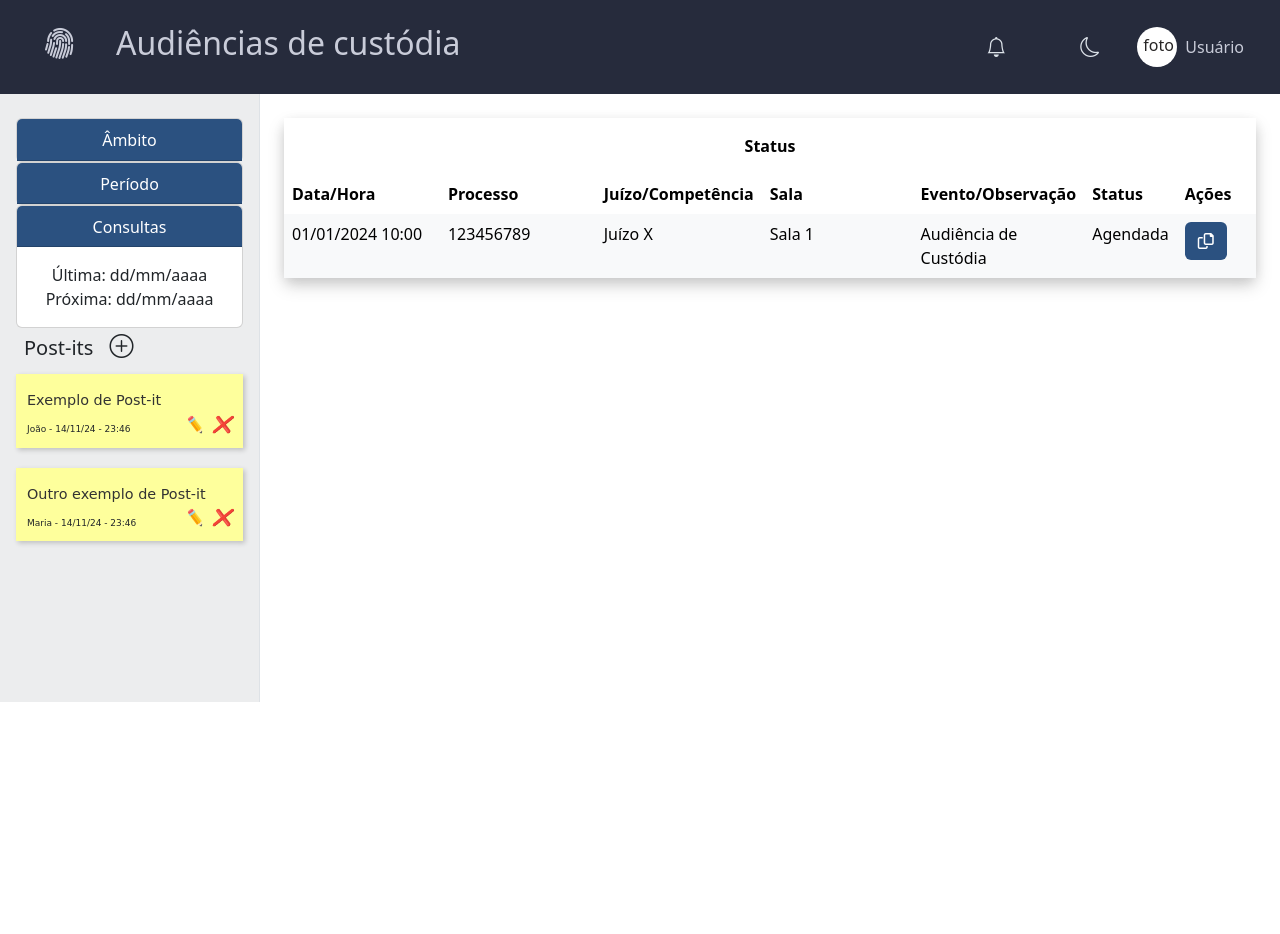
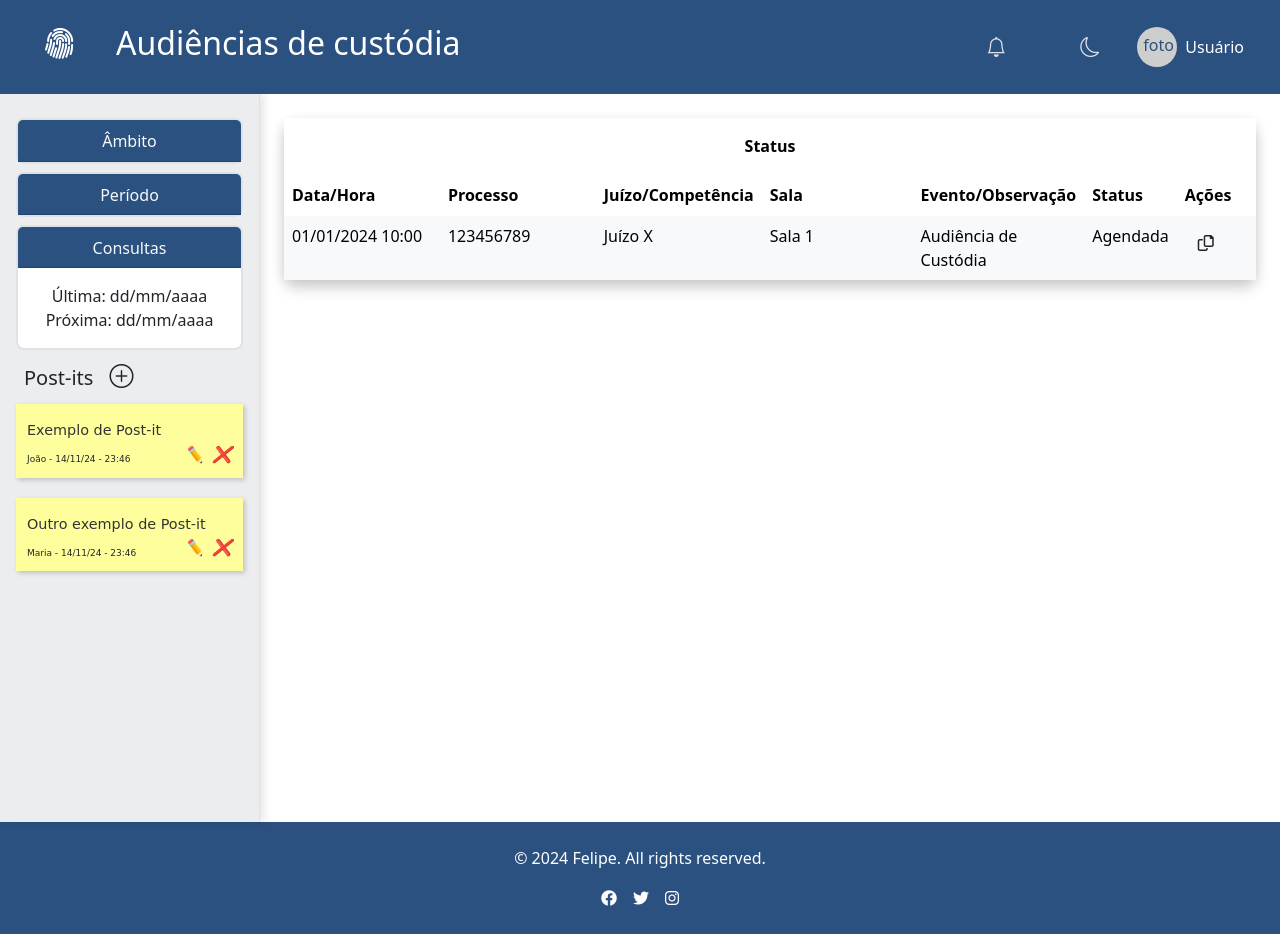
Before and after one commit to felipess/ChronosAlert, a React (Create React App) app in the folder chronos-alert/client/: page / in a window 1280 px wide. Before the commit the page ends 814 px from the top, so only its background shows below. Built offline with nearby package versions, Linux system fonts and the light colour scheme.

Commit message:
CSS tema dark adicionado

```diff
--- a/chronos-alert/client/src/components/AccordionSidebar.js
+++ b/chronos-alert/client/src/components/AccordionSidebar.js
@@ -6,7 +6,7 @@ const AccordionSidebar = () => (
             <div className="card-header" id="headingOne">
                 <h5 className="mb-0">
                     <button
-                        className="w-100 border-0 bg-transparent fs-6"
+                        className="w-100 border-0 bg-transparent collapsed text-light fs-6"
                         type="button"
                         data-bs-toggle="collapse"
                         data-bs-target="#collapseOne"
@@ -34,7 +34,7 @@ const AccordionSidebar = () => (
             <div className="card-header" id="headingTwo">
                 <h5 className="mb-0">
                     <button
-                        className="w-100 border-0 bg-transparent collapsed fs-6"
+                        className="w-100 border-0 bg-transparent collapsed text-light fs-6"
                         type="button"
                         data-bs-toggle="collapse"
                         data-bs-target="#collapseTwo"
@@ -64,7 +64,7 @@ const AccordionSidebar = () => (
             <div className="card-header" id="headingThree">
                 <h5 className="mb-0">
                     <button
-                        className="w-100 border-0 bg-transparent collapsed fs-6"
+                        className="w-100 border-0 bg-transparent collapsed text-light fs-6"
                         type="button"
                         data-bs-toggle="collapse"
                         data-bs-target="#collapseThree"
--- a/chronos-alert/client/src/components/DashboardResultados.jsx
+++ b/chronos-alert/client/src/components/DashboardResultados.jsx
@@ -1,15 +1,34 @@
-import React from 'react';
+import React, { useState, useEffect } from 'react';
 import Sidebar from './Sidebar';
 import TabelaResultados from './TabelaResultados';
 import '../styles/index.css';
 import '../styles/custom.css';
 
 const DashboardResultados = () => {
+  const [isDarkMode, setIsDarkMode] = useState(false);
+
+  // Verificar modo dark
+  useEffect(() => {
+    const isDark = document.body.classList.contains('dark');
+    setIsDarkMode(isDark);
+
+    const observer = new MutationObserver(() => {
+      const isDark = document.body.classList.contains('dark');
+      setIsDarkMode(isDark);
+    });
+    observer.observe(document.body, { attributes: true, attributeFilter: ['class'] });
+    return () => observer.disconnect();
+  }, []);
+
   return (
     <div className="container-fluid p-0 min-h-screen d-flex flex-column ">
       <div className="d-flex flex-grow-1">
-        <Sidebar />
-        <TabelaResultados />
+        <Sidebar
+          isDarkMode={isDarkMode}
+        />
+        <TabelaResultados
+          isDarkMode={isDarkMode}
+        />
       </div>
     </div>
   );
--- a/chronos-alert/client/src/components/TabelaResultados.js
+++ b/chronos-alert/client/src/components/TabelaResultados.js
@@ -1,11 +1,11 @@
 import React from 'react';
 
-const TabelaResultados = () => {
+const TabelaResultados = ({ isDarkMode }) => {
     return (
         <div className="flex-grow-1 p-4 pb-0 d-flex flex-column">
             <div className="mb-2 pb-4">
                 <div className="table-responsive">
-                    <table className="table-light table-striped table-hover w-100 table shadow custom-border">
+                    <table className={`${isDarkMode ? 'table-dark' : 'table-light'} table-striped table-hover w-100 table shadow custom-border`}>
                         <thead>
                             <tr>
                                 <th colSpan="7" className="text-center font-bold text-xl py-3">Status</th>
--- a/chronos-alert/client/src/styles/custom.css
+++ b/chronos-alert/client/src/styles/custom.css
@@ -1,42 +1,131 @@
+/* ----------------------------------------------
+   1. VARIÁVEIS GLOBAIS E TEMAS
+-------------------------------------------------- */
 :root {
+    --bs-border-color: #222736;
     --btn-color: #2b5180;
+    --btn-hover-color: #345f93;
+    --btn-hover-theme-icon-color: #b7bfc8;
+    --blue-color: cornflowerblue;
+    --red-color: #f46a6a;
 }
 
-body {
+body.light {
     background-color: #ffffff;
     --custom-bg-card: #ffffff;
-    --custom-border: rgba(229, 231, 235, 0.707);
+    --custom-border: rgba(229, 231, 235, 0.707) !important;
     --theme-text: #272525;
 }
 
+body.dark {
+    background-color: #222736;
+    color: #ffffff;
+    --custom-bg-card: #2a3042;
+    --custom-border: rgb(95, 97, 101) !important;
+    --custom-bg-table: #2a3042;
+    --theme-text: #dce2e9;
+    --bs-border-color: #283b49 !important;
+}
+
+/* ----------------------------------------------
+     2. ÍCONES E BOTÕES
+  -------------------------------------------------- */
 .bi-bell,
 .bi-moon,
 .bi-sun {
-    color: #dce2e9;
+    color: #dce2e9 !important;
     font-size: 20px;
+    float: left;
+    margin: 0;
 }
 
-i.bi-sun:hover,
-.bi-moon:hover {
+i.bi-sun:hover {
+    color: #feff9c !important;
     cursor: pointer;
     transition: font-size 0.3s ease;
 }
 
+.bi-moon:hover {
+    color: #fff !important;
+    cursor: pointer;
+    transition: font-size 0.3s ease;
+}
+
+/* ----------------------------------------------
+     3. CABEÇALHO E RODAPÉ
+  -------------------------------------------------- */
 .header {
+    position: relative;
+    z-index: 2;
+}
+
+.footer {
+    position: relative;
+    z-index: 2;
+}
+
+.custom-headerFooter-dark {
     background-color: #262b3c;
     color: rgb(201, 204, 217);
 }
 
-.footer {
-    background-color: #262b3c !important;
-    color: rgb(201, 204, 217);
+.custom-headerFooter-dark a:hover {
+    color: rgb(169, 173, 193);
 }
 
+.custom-headerFooter-white {
+    background-color: #2b5180;
+    color: #FFF;
+}
+
+.custom-headerFooter-white a:hover {
+    color: #dae0e7;
+}
+
+
+/* ----------------------------------------------
+     4. SIDEBAR (BARRA LATERAL)
+  -------------------------------------------------- */
 .sidebar {
+    position: relative;
+    display: flex;
+    flex-direction: column;
     border-right: 1px solid var(--bs-border-color);
-    background-color: #ecedee;
-    height: 76vh;
+    transition: width 0.3s ease, opacity 0.3s ease;
+    opacity: 1;
+    z-index: 1;
+    box-shadow: 4px 0 8px rgba(0, 0, 0, 0.1);
+    flex: 0 0 auto;
     overflow-y: auto;
+    height: 91vh;
+}
+
+.light .sidebar {
+    background-color: #ecedee !important;
+}
+
+.dark .sidebar {
+    background-color: #282e3f;
+}
+
+.sidebar.collapsed {
+    width: 60px;
+    opacity: 0.5;
+    pointer-events: auto;
+    transition: opacity 0.3s ease;
+}
+
+.sidebar.expanded {
+    opacity: 1;
+    pointer-events: auto;
+}
+
+
+/* ----------------------------------------------
+     5. CARTÕES (CARD)
+  -------------------------------------------------- */
+.card {
+    border: 2px solid var(--bs-border-color) !important;
 }
 
 .card-header {
@@ -44,54 +133,173 @@ i.bi-sun:hover,
     color: #fff !important;
 }
 
-button {
-    color: #fff !important;
-    background-color: var(--btn-color) !important;
+.card-header:hover {
+    background-color: var(--btn-hover-color) !important;
+    border-color: var(--btn-hover-color) !important;
 }
 
-.fakeuser {
-    background-color: #fff;
-    padding-left: 6px;
-    padding-top: 6px;
-    color: #272525;
+.card-body {
+    background-color: var(--custom-bg-card) !important;
+    color: var(--theme-text) !important;
+}
+
+.accordion .card {
+    border-radius: 8px;
+    margin-bottom: 8px;
 }
 
 
-.table-dark {
-    --bs-table-bg: var(--custom-bg-table) !important;
-    --bs-table-striped-bg: #282e40 !important;
-    --bs-table-hover-bg: #222736 !important;
-    --bs-border-color: var(--bs-border-color);
-    color: var(--theme-text);
+/* ----------------------------------------------
+     6. BOTÕES PRINCIPAIS
+  -------------------------------------------------- */
+.btn-primary {
+    background-color: var(--btn-color) !important;
+    border-color: var(--btn-color) !important;
+    color: white;
 }
 
-.table-light {
-    --bs-table-bg: white !important;
-    --bs-table-striped-bg: #f8f9fa !important;
-    --bs-table-hover-bg: #e9ecef !important;
-    --bs-border-color: var(--bs-border-color);
-    color: var(--theme-text);
+.btn-primary:hover {
+    background-color: var(--btn-hover-color) !important;
+    border-color: var(--btn-hover-color) !important;
 }
 
-.table th,
-.table td {
-    border: 1px solid var(--bs-border-color) !important;
+
+/* ----------------------------------------------
+     7. LOADING E ANIMAÇÕES
+  -------------------------------------------------- */
+.loading-container {
+    display: flex;
+    flex-direction: column;
+    justify-content: center;
+    align-items: center;
+    height: 100vh;
 }
 
-.table-responsive {
-    box-shadow: 0 4px 12px rgba(0, 0, 0, 0.1);
-    border-radius: 10px;
-    overflow: visible !important;
+.spinner {
+    border: 8px solid rgba(255, 255, 255, 0.3);
+    border-radius: 50%;
+    border-top: 8px solid #3498db;
+    width: 50px;
+    height: 50px;
+    animation: spin 1s linear infinite;
 }
 
-/* Postit */
-@media (max-width: 600px) {
-    .list-group-item {
-        max-width: 100%;
+@keyframes spin {
+    0% {
+        transform: rotate(0deg);
+    }
+
+    100% {
+        transform: rotate(360deg);
     }
 }
 
-.postit {
+
+/* ----------------------------------------------
+     8. NOTIFICAÇÕES
+  -------------------------------------------------- */
+.notification-bell {
+    position: relative;
+}
+
+.notification-badge {
+    width: 20px;
+    height: 20px;
+    font-size: 12px;
+    position: absolute;
+    top: -5px;
+    right: -5px;
+    display: flex;
+    justify-content: center;
+    align-items: center;
+    border-radius: 50%;
+    color: white;
+}
+
+.notifications-dropdown {
+    position: absolute;
+    top: 95px;
+    right: 10px;
+    border-radius: 5px;
+    box-shadow: 0 2px 10px rgba(0, 0, 0, 0.1);
+    z-index: 1000;
+    padding: 10px;
+    width: 550px;
+    background: var(--custom-bg-card);
+    color: var(--theme-text);
+    max-height: 850px;
+    overflow-y: auto;
+}
+
+.light .notifications-dropdown {
+    background: white;
+    color: #555;
+}
+
+.notification-item {
+    padding: 10px;
+    border-bottom: 1px solid rgba(0, 0, 0, 0.1);
+    color: var(--theme-text);
+    cursor: pointer;
+}
+
+.notification-item:hover {
+    background-color: rgba(0, 0, 0, 0.134);
+}
+
+.notification-item:last-child {
+    border-bottom: none;
+}
+
+.notification-badge {
+    box-shadow: 0 0 2px rgba(0, 0, 0, 0.5);
+}
+
+.highlight-red:hover {
+    color: var(--red-color);
+    cursor: pointer;
+}
+
+.highlight-blue:hover {
+    color: var(--blue-color);
+    cursor: pointer;
+}
+
+.bi-exclamation-triangle {
+    font-size: 2rem;
+    color: var(--red-color);
+}
+
+.notification-date {
+    font-weight: bold;
+}
+
+.light .notification-processo {
+    color: blue;
+}
+
+.dark .notification-processo {
+    color: var(--blue-color);
+}
+
+.notification-juizo {
+    font-style: italic;
+}
+
+.notification-status {
+    color: gray;
+}
+
+button:focus {
+    outline: none !important;
+    border: none !important;
+    box-shadow: none !important;
+}
+
+/* ----------------------------------------------
+     9. POSTITS (NOTAS)
+  -------------------------------------------------- */
+.light .postit {
     position: relative;
     background-color: #feff9c;
     border: 1px solid #feff9c;
@@ -105,14 +313,27 @@ button {
     font-size: 0.9em;
 }
 
+.dark .postit {
+    position: relative;
+    background-color: #3b3f4f;
+    border: 1px solid #3b3f4f;
+    border-radius: 0px;
+    box-shadow: 2px 2px 5px rgba(0, 0, 0, 0.2);
+    padding: 10px;
+    margin: 10px 0;
+    font-family: 'Comic Sans MS', cursive;
+    max-width: 300px;
+    overflow: hidden;
+    font-size: 0.9em;
+    color: var(--theme-text);
+}
 
 .postit-content {
     max-height: 4.5em;
     line-height: 1.3em;
     font-size: 0.8em;
+    width: 300px;
     word-wrap: break-word;
-    max-width: 210px;
-    color: #333;
 }
 
 .postit-footer {
@@ -141,7 +362,7 @@ button {
 }
 
 /* Postit Editor */
-.postit-editor {
+.light .postit-editor {
     position: fixed;
     top: 50%;
     left: 50%;
@@ -156,10 +377,28 @@ button {
     z-index: 1000;
 }
 
-div.postit-editor textarea:hover {
+.light div.postit-editor textarea:hover {
     background-color: #fefcbf;
 }
 
+.dark .postit-editor {
+    position: fixed;
+    top: 50%;
+    left: 50%;
+    transform: translate(-50%, -50%);
+    border-radius: 1px;
+    box-shadow: 0 2px 10px rgba(0, 0, 0, 0.2);
+    background-color: #3b3f4f !important;
+    padding: 15px;
+    width: 350px;
+    height: 250px;
+    z-index: 1000;
+}
+
+.dark div.postit-editor textarea:hover,
+.dark div.postit-editor:hover {
+    background-color: #333746;
+}
 
 .postit-editor textarea {
     width: 100%;
@@ -171,14 +410,50 @@ div.postit-editor textarea:hover {
     color: var(--theme-text);
 }
 
-.postit-editor textarea:focus {
+.light .postit-editor textarea:focus {
     border-color: #ffdf5f;
     outline: none;
+}
+
+.dark .postit-editor textarea:focus {
+    border-color: #a2a1a1;
+    outline: none;
+}
+
+/* Postit Editor */
+.dark .postit-editor {
+    position: fixed;
+    top: 50%;
+    left: 50%;
+    transform: translate(-50%, -50%);
+    background-color: var(--custom-bg-card);
+    padding: 20px;
+    border: 1px solid var(--bs-border-color);
+    border-radius: 5px;
+    box-shadow: 0 4px 8px rgba(0, 0, 0, 0.2);
+    z-index: 1000;
+}
+
+.dark .postit-editor textarea {
+    width: 100%;
+    height: auto;
+    min-height: 160px;
+    max-height: 350px;
+    margin-bottom: 10px;
+    background-color: #3b3f4f;
+    border: 1px solid #707589;
+    color: var(--theme-text);
+    overflow-y: auto;
 }
 
 li.postit {
     cursor: pointer;
     max-width: 230px !important;
+}
+
+.postit-content {
+    color: #333;
+    max-width: 210px;
 }
 
 p.postit-content-modal {
@@ -188,12 +463,18 @@ p.postit-content-modal {
     word-wrap: break-word;
 }
 
-/* Editor/Modal POSTIT */
+/* ----------------------------------------------
+     --Editor/Modal POSTIT
+  -------------------------------------------------- */
 div.modal-content.postit {
     font-size: 1.3em;
     padding: 20px;
 }
 
+/* Modal */
+.dark .text-muted {
+    color: var(--theme-text) !important;
+}
 
 .editor-buttons {
     display: flex;
@@ -225,6 +506,12 @@ div.modal-content.postit {
     max-width: 370px;
 }
 
+.dark .modal-content.postit {
+    background-color: #3b3f4f;
+    border: 1px solid var(--custom-bg-table);
+    color: var(--theme-text);
+}
+
 .postit {
     transition: background-color 0.3s, box-shadow 0.3s;
     position: relative;
@@ -234,6 +521,15 @@ div.modal-content.postit {
 .postit:hover {
     box-shadow: 0 4px 15px rgba(0, 0, 0, 0.3);
     background-color: #fefcbf;
+}
+
+.dark .postit:hover {
+    box-shadow: 0 4px 15px rgba(0, 0, 0, 0.3);
+    background-color: #373b4b;
+}
+
+.dark .postit-content {
+    color: var(--theme-text);
 }
 
 .modal-header {
@@ -256,6 +552,14 @@ div.modal-body {
 div.modal-footer {
     padding: none !important;
     border: none !important;
+}
+
+.dark .close {
+    border: none;
+    color: var(--red-color);
+    font-size: 1.8em;
+    background: transparent;
+    cursor: pointer;
 }
 
 .input-group {
@@ -289,3 +593,76 @@ div.modal-footer {
     padding: 0;
     margin-left: 10px;
 }
+
+/* ----------------------------------------------
+     10. RESPONSIVIDADE
+  -------------------------------------------------- */
+
+/* Postit */
+@media (max-width: 600px) {
+    .list-group-item {
+        max-width: 100%;
+    }
+}
+
+/* Tabelas */
+@media (max-width: 767px) {
+    .table {
+        font-size: 0.875rem;
+        width: 100%;
+    }
+}
+
+/* ----------------------------------------------
+     11. TABELAS
+  -------------------------------------------------- */
+.table-dark {
+    --bs-table-bg: var(--custom-bg-table) !important;
+    --bs-table-striped-bg: #282e40 !important;
+    --bs-table-hover-bg: #222736 !important;
+    --bs-border-color: var(--bs-border-color);
+    color: var(--theme-text);
+}
+
+.table-light {
+    --bs-table-bg: white !important;
+    --bs-table-striped-bg: #f8f9fa !important;
+    --bs-table-hover-bg: #e9ecef !important;
+    --bs-border-color: var(--bs-border-color);
+    color: var(--theme-text);
+}
+
+@media (max-width: 767px) {
+    .table {
+        font-size: 0.875rem;
+        width: 100%;
+    }
+}
+
+.table th,
+.table td {
+    border: 1px solid var(--bs-border-color) !important;
+}
+
+.light .table th {
+    border-bottom: 1px solid white !important;
+}
+
+.table-responsive {
+    box-shadow: 0 4px 12px rgba(0, 0, 0, 0.1);
+    border-radius: 10px;
+    overflow: visible !important;
+}
+
+.table {
+    padding: 10px;
+    box-shadow: 0 4px 12px rgba(0, 0, 0, 0.1);
+    border-radius: 10px;
+}
+
+.fakeuser {
+    background-color: #cecece;
+    padding-top: 6px;
+    padding-left: 6px;
+    color: #2b5180;
+}
```
